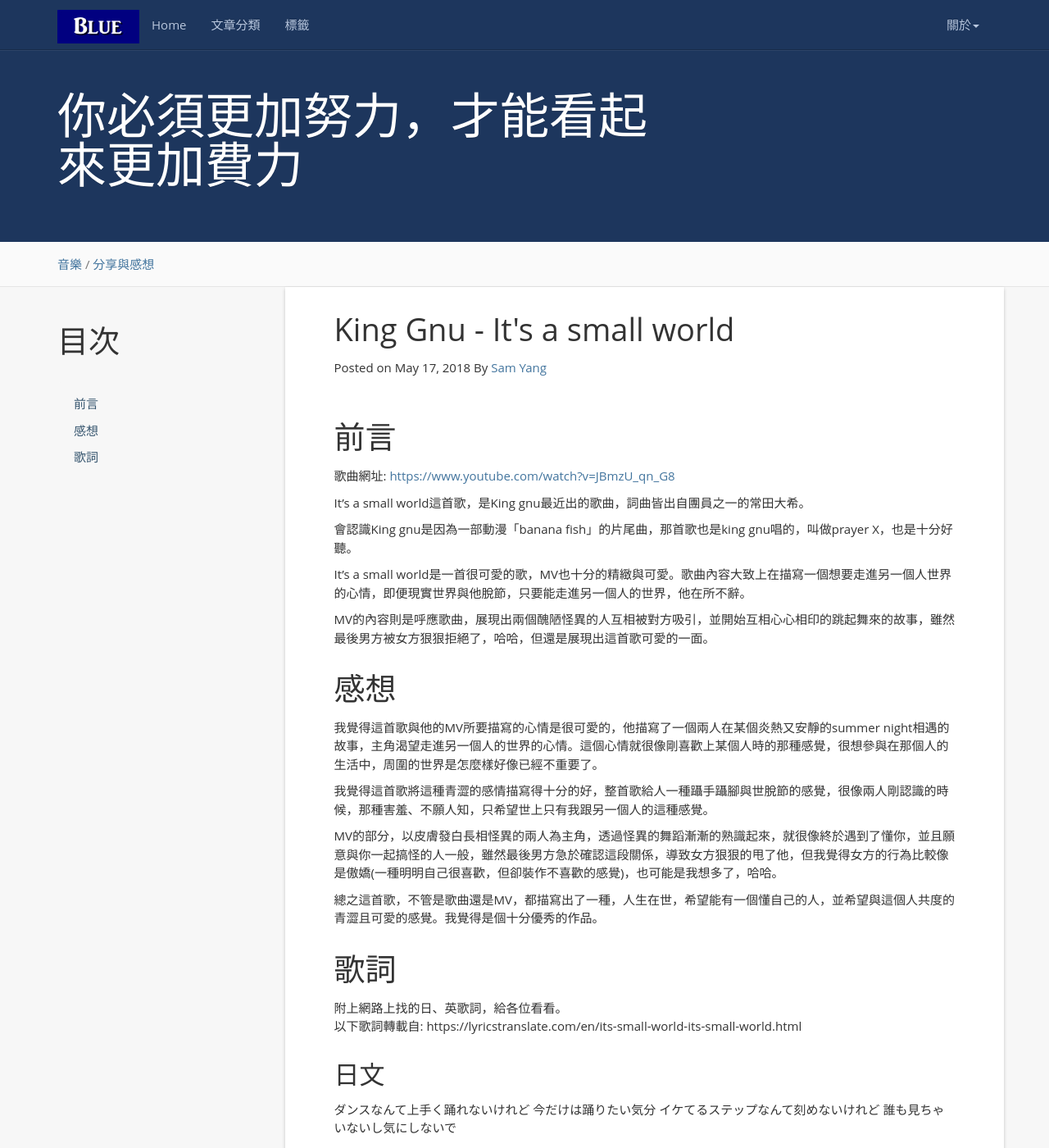
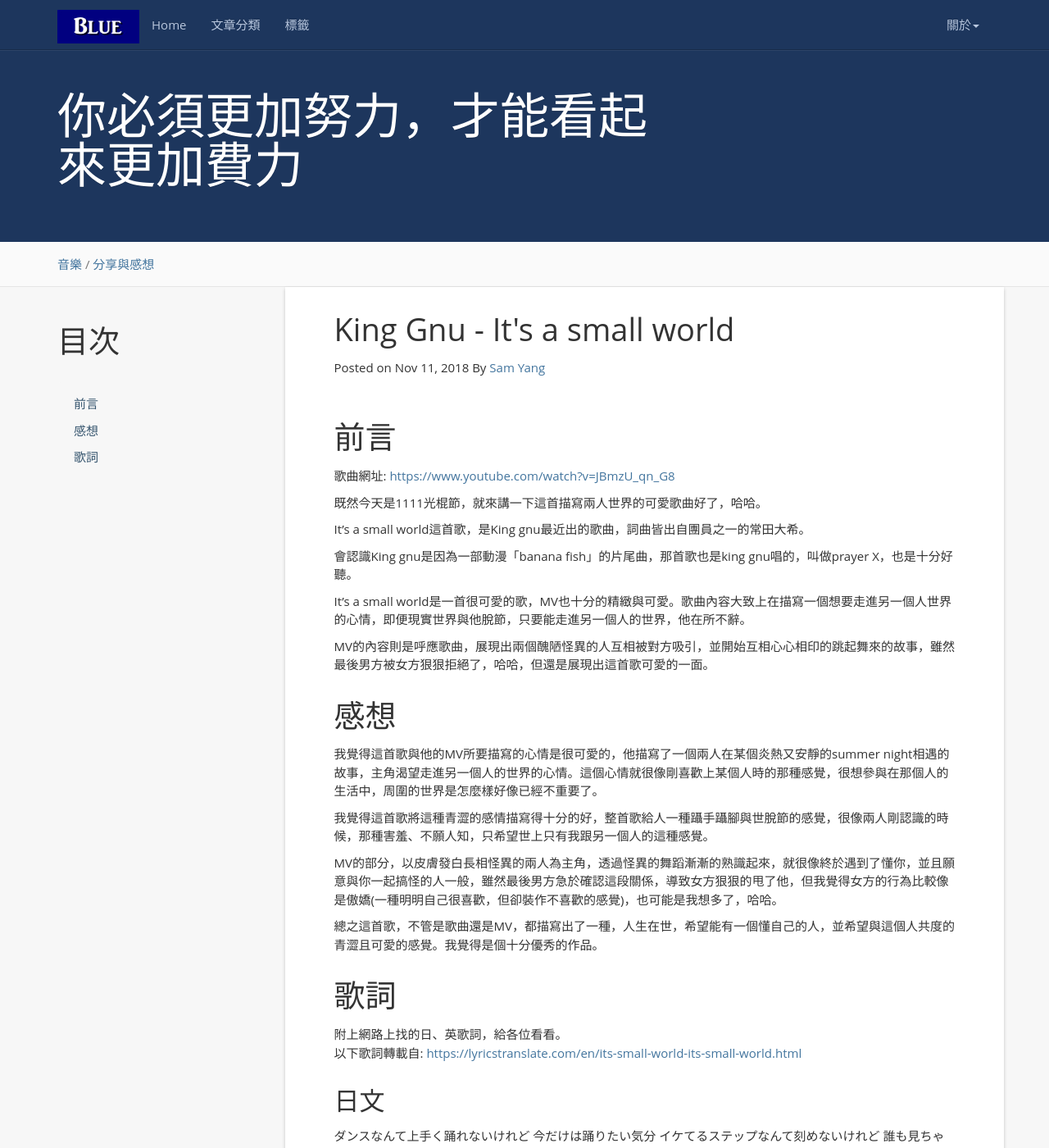
Before and after one commit to Bluebell3310/Blog-Legacy, a Jekyll site: the page built from _posts/music/2018-11-10-king_gnu_it's_a_small_world.md, in a window 1280 px wide and 1400 px high. Shown: the whole window at 82% size. Built offline with Jekyll 4.4.1, drawn with Linux system fonts in a browser that asks for light colours; nearby versions of some CDN libraries; comment, search, counter and statistics services are not loaded.

Commit message:
更改it's a small world時間

```diff
--- a/_posts/music/2018-11-10-king_gnu_it's_a_small_world.md
+++ b/_posts/music/2018-11-10-king_gnu_it's_a_small_world.md
@@ -1,7 +1,7 @@
 ---
 layout: post
 title:  King Gnu - It's a small world
-date:   2018-5-17 12:00:00 +0800
+date:   2018-11-11 10:30:00 +0800
 categories: 音樂
 tag: 分享與感想
 ---
@@ -12,6 +12,8 @@
 
 # 前言
 歌曲網址: [https://www.youtube.com/watch?v=JBmzU_qn_G8](https://www.youtube.com/watch?v=JBmzU_qn_G8)
+
+既然今天是1111光棍節，就來講一下這首描寫兩人世界的可愛歌曲好了，哈哈。
 
 It's a small world這首歌，是King gnu最近出的歌曲，詞曲皆出自團員之一的常田大希。
 
@@ -32,7 +34,7 @@
 
 # 歌詞
 附上網路上找的日、英歌詞，給各位看看。
-以下歌詞轉載自: https://lyricstranslate.com/en/its-small-world-its-small-world.html
+以下歌詞轉載自: [https://lyricstranslate.com/en/its-small-world-its-small-world.html](https://lyricstranslate.com/en/its-small-world-its-small-world.html)
 
 ## 日文
 ダンスなんて上手く踊れないけれど
```
